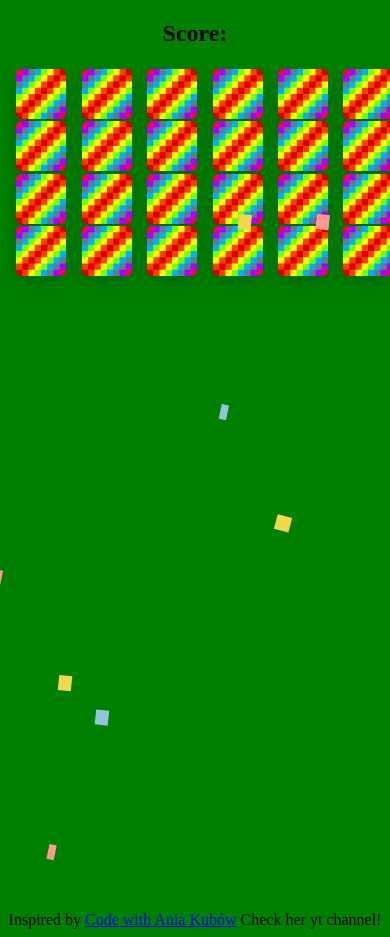
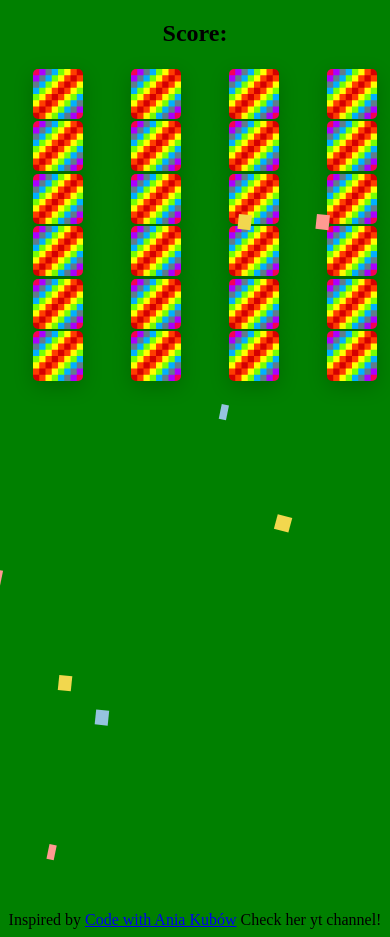
Before and after one commit to blue-flamingo/blue-flamingo.github.io, a plain HTML site: page index.html in a window 390 px wide. Drawn offline with nearby package versions, Linux system fonts and the light colour scheme; no server answers.

Commit message:
Update styles.css

```diff
--- a/css/styles.css
+++ b/css/styles.css
@@ -159,8 +159,8 @@ prebaciti na .grid */
     width: 100vw;
     height: 100vh;
     display: grid;
-    grid-template-rows: repeat(4, 50px);
-    grid-template-columns: repeat(6, 50px);
+    grid-template-rows: repeat(6, 50px);
+    grid-template-columns: repeat(4, 50px);
     grid-gap: 2.5px 2.5px;
     margin: 0 auto;
   }
```
